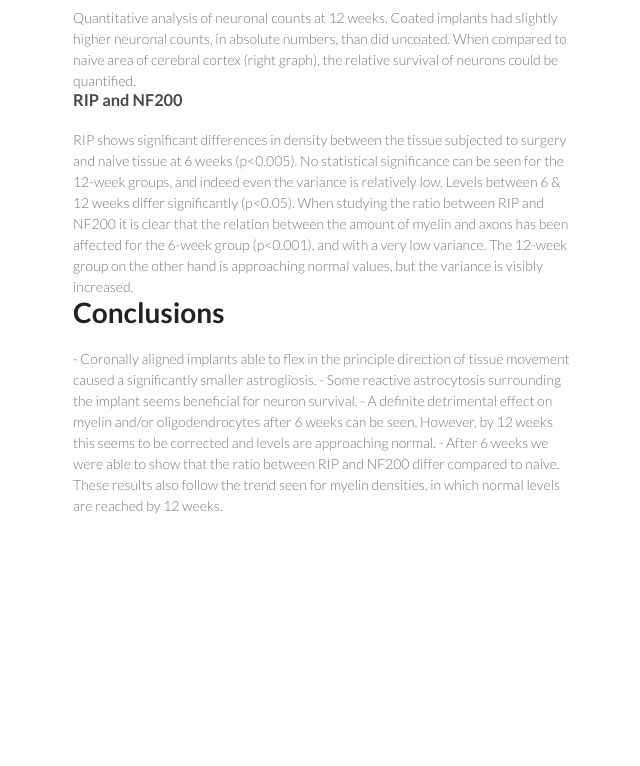
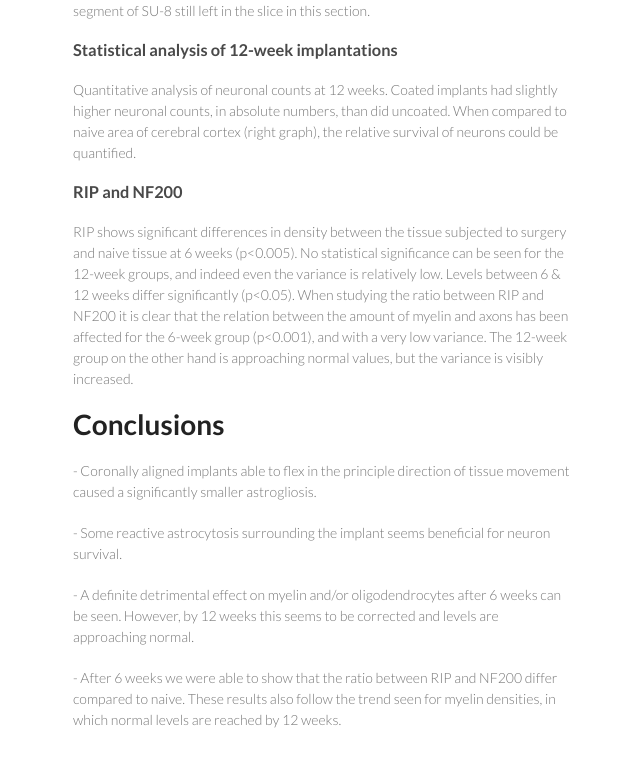
Before and after one commit to anettetroback/tissue_reactions_to_an_implanted_su8_structure, a plain HTML site: page index.html in a window 1280 px wide. Shown: the part 1220-1986 px from the top of the page, without its empty margins (497-1137 px from the left). Before the commit the page ends 1786 px from the top, so only its background shows below. Drawn offline with Linux system fonts and the light colour scheme.

Commit message:
spaces fixed

```diff
--- a/index.html
+++ b/index.html
@@ -32,46 +32,46 @@
 
 
       <h2>Study Design</h2>
-        Probes were made of a photosensitive polymer (SU8), approximately 5 μm thick. 50 μm stainless steel steering wires were mounted with sucrose to the implant, and some were also coated in a thin layer of type B gelatin. Brains were cryostat-sectioned horizontally (30 μm) and immunohistochemically stained for ED1 (activated microglia/macrophages), GFAP (reactive astrocytes), NeuN (neuronal nuclei), RIP (oligodendrocytes), NF200 (neurofilaments) and DAPI (cell nuclei). Sagittally and coronally oriented implants were compared to assess the tissue response.
+        <p>Probes were made of a photosensitive polymer (SU8), approximately 5 μm thick. 50 μm stainless steel steering wires were mounted with sucrose to the implant, and some were also coated in a thin layer of type B gelatin. Brains were cryostat-sectioned horizontally (30 μm) and immunohistochemically stained for ED1 (activated microglia/macrophages), GFAP (reactive astrocytes), NeuN (neuronal nuclei), RIP (oligodendrocytes), NF200 (neurofilaments) and DAPI (cell nuclei). Sagittally and coronally oriented implants were compared to assess the tissue response.</p>
 
 
-        <h1>Results</h1>
+    <h2>Results</h2>
 
-        <h3>6-week implantations</h3>
+        <p><h3>6-week implantations</h3>
         Top Left: Sagittal implantation. Reactive astrogliosis, particularly in the 0-50 μm range, is massive and the hole left by the implant widened compared to the width of the implant itself.
         Top Right: Coronal implantation. Astrogliosis is decreased and diffuse compared to sagittal implantations. Hole left by the implant is smaller with segment of the implant (orange) left in the section.
-        Bottom Left: Coronal implantation, coated in gelatin. The effect of the embedding on astrogliosis was uncertain.
+        Bottom Left: Coronal implantation, coated in gelatin. The effect of the embedding on astrogliosis was uncertain.</p>
 
 
-        <h3>Statistical analysis of 6-week implantations</h3>
+        <p><h3>Statistical analysis of 6-week implantations</h3>
         GFAP: In both 50 μm and 200 μm region of interests, GFAP intensity decreased significantly (p&lt;0.05) between sagittal and coronal groups. The effect of coating implants in lubricating gelatin prior to implantation showed a tendency towards improving astrocyte response, but variance was high, possibly due to contamination of the gelatin in the 24 hours between coating and surgery.
-        NeuN: Coronally, and gelatin coated implants in particular, tended toward a higher amount of surviving neurons. This phenomenon was demonstrated quantitatively by comparing NeuN cell density in the top and bottom GFAP-intensity quartiles of all groups.
+        NeuN: Coronally, and gelatin coated implants in particular, tended toward a higher amount of surviving neurons. This phenomenon was demonstrated quantitatively by comparing NeuN cell density in the top and bottom GFAP-intensity quartiles of all groups.</p>
 
 
-        <h3>12-week implantations</h3>
-        Astroglial (green) response to coronal implants after 12 weeks were similar in uncoated (left) and coated (right) groups. However, the tendency of some implants to produce a “halo” lacking both neurons and astrocytes observed in the 6 week groups remained in the 12 week groups, exemplified by the image on the right. Note the segment of SU-8 still left in the slice in this section.
+        <p><h3>12-week implantations</h3>
+        Astroglial (green) response to coronal implants after 12 weeks were similar in uncoated (left) and coated (right) groups. However, the tendency of some implants to produce a “halo” lacking both neurons and astrocytes observed in the 6 week groups remained in the 12 week groups, exemplified by the image on the right. Note the segment of SU-8 still left in the slice in this section.</p>
 
 
-        <h3>Statistical analysis of 12-week implantations</h3>
-        Quantitative analysis of neuronal counts at 12 weeks. Coated implants had slightly higher neuronal counts, in absolute numbers, than did uncoated. When compared to naive area of cerebral cortex (right graph), the relative survival of neurons could be quantified.
+        <p><h3>Statistical analysis of 12-week implantations</h3>
+        Quantitative analysis of neuronal counts at 12 weeks. Coated implants had slightly higher neuronal counts, in absolute numbers, than did uncoated. When compared to naive area of cerebral cortex (right graph), the relative survival of neurons could be quantified.</p>
 
 
-        <h3>RIP and NF200</h3>
+        <p><h3>RIP and NF200</h3>
         RIP shows significant differences in density between the tissue subjected to surgery and naive tissue at 6 weeks (p&lt;0.005). No statistical significance can be seen for the 12-week groups, and indeed even the variance is relatively low.
         Levels between 6 &amp; 12 weeks differ significantly (p&lt;0.05).
 
-        When studying the ratio between RIP and NF200 it is clear that the relation between the amount of myelin and axons has been affected for the 6-week group (p&lt;0.001), and with a very low variance. The 12-week group on the other hand is approaching normal values, but the variance is visibly increased.
+        When studying the ratio between RIP and NF200 it is clear that the relation between the amount of myelin and axons has been affected for the 6-week group (p&lt;0.001), and with a very low variance. The 12-week group on the other hand is approaching normal values, but the variance is visibly increased.</p>
 
         <h1>Conclusions</h1>
 
-        - Coronally aligned implants able to flex in the principle direction of tissue movement caused a significantly smaller astrogliosis.
+        <p>- Coronally aligned implants able to flex in the principle direction of tissue movement caused a significantly smaller astrogliosis.</p>
 
-        - Some reactive astrocytosis surrounding the implant seems beneficial for neuron survival.
+        <p>- Some reactive astrocytosis surrounding the implant seems beneficial for neuron survival. </p>
 
-        - A definite detrimental effect on myelin and/or oligodendrocytes after 6 weeks can be seen. However, by 12 weeks this seems to be corrected and levels are
-        approaching normal.
+        <p>- A definite detrimental effect on myelin and/or oligodendrocytes after 6 weeks can be seen. However, by 12 weeks this seems to be corrected and levels are
+        approaching normal.</p>
 
-        - After 6 weeks we were able to show that the ratio between RIP and NF200 differ compared to naive. These results also follow the trend seen for myelin densities, in which normal levels are reached by 12 weeks.
+        <p>- After 6 weeks we were able to show that the ratio between RIP and NF200 differ compared to naive. These results also follow the trend seen for myelin densities, in which normal levels are reached by 12 weeks. </p>
       </section>
       <footer>
         <p>This project is maintained by <a href="https://github.com/anettetroback">anettetroback</a></p>
```
